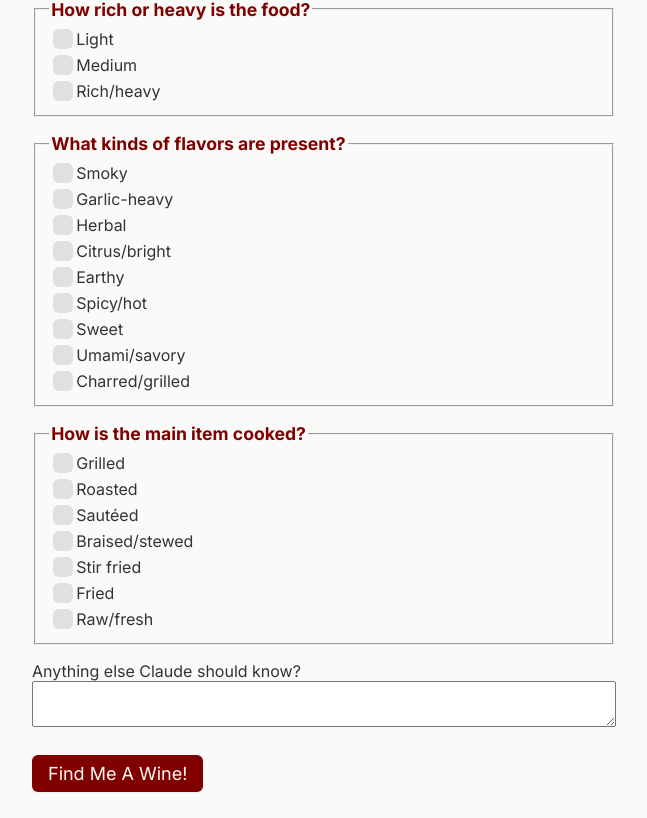
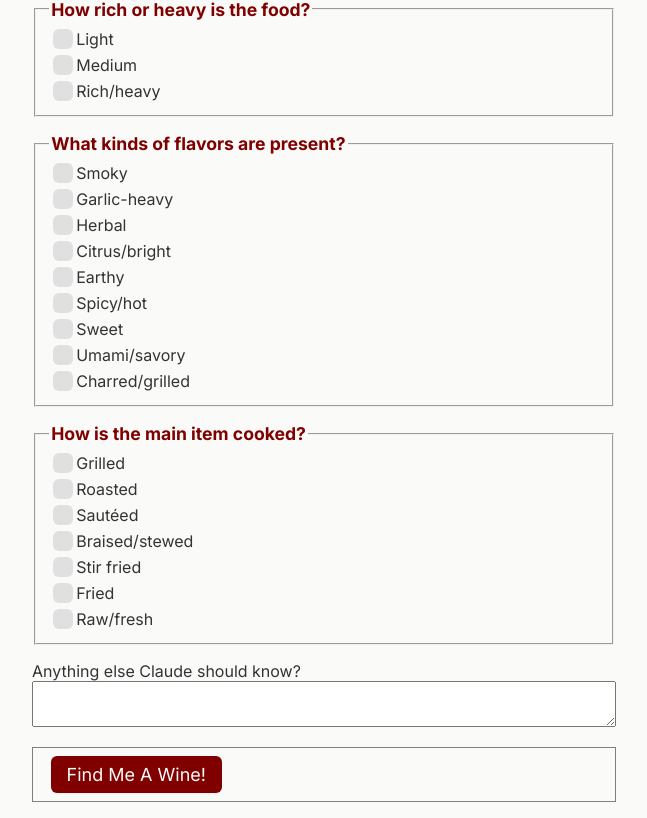
Before and after one commit to acolburn/somm-claude, a React (Vite) app: page / in a window 1280 px wide. Shown: the part 910-1728 px from the top of the page, without its empty margins (316-963 px from the left). Built offline with nearby package versions, Linux system fonts and the light colour scheme.

Commit message:
Added notifications next to button

```diff
--- a/src/WinePairingForm.jsx
+++ b/src/WinePairingForm.jsx
@@ -12,6 +12,7 @@ export default function WinePairingForm() {
   //   });
 
   const [wineRecommendations, setWineRecommendations] = useState("");
+  const [loading, setLoading] = useState("idle"); // 'idle' | 'loading' | 'done'
 
   const categories = {
     protein: [
@@ -170,6 +171,7 @@ export default function WinePairingForm() {
   }
 
   async function callClaude(myPrompt) {
+    setLoading("loading");
     try {
       // Send the prompt to your Netlify Function
       const response = await fetch(
@@ -199,15 +201,15 @@ export default function WinePairingForm() {
       }
     } catch (error) {
       console.error("Fetch error:", error);
+    } finally {
+      setLoading("done");
     }
   }
 
   return (
     <section className="wine-form-container">
       <h1>What wine pairs well with my meal?</h1>
-      <p>
-        Choose the dish elements you'd like to pair with wine:
-      </p>
+      <p>Choose the dish elements you'd like to pair with wine:</p>
       <form onSubmit={getAWine}>
         <fieldset>
           <legend>What proteins are we featuring?</legend>
@@ -237,7 +239,15 @@ export default function WinePairingForm() {
           Anything else Claude should know? <br />
         </label>
         <textarea id="additional-info" name="additional-info"></textarea>
-        <button>Find Me A Wine!</button>
+        <div className="submit-button-container">
+          <button>Find Me A Wine!</button>
+          {loading === "loading" && (
+            <span className="loading-indicator">Claude is thinking...</span>
+          )}
+          {loading === "done" && (
+            <span className="loading-indicator">Ready! Scroll down.</span>
+          )}
+        </div>
       </form>
       {wineRecommendations && <ClaudeResults wines={wineRecommendations} />}
     </section>
--- a/style.css
+++ b/style.css
@@ -10,7 +10,6 @@ body {
   background-color: #fafaf8;
   font-size: 1.1rem;
 }
-
 
 header {
   display: flex;
@@ -111,7 +110,16 @@ p {
   line-height: 20px;
 } */
 
-.wine-form-container button {
+.submit-button-container {
+  padding-left: 1.1rem;
+  margin-bottom: 1rem;
+  border: 1px solid grey;
+  display: flex;
+  justify-content: start;
+  align-items: center;
+}
+
+.submit-button-container button {
   border: none;
   border-radius: 6px;
   background: #800000;
@@ -122,6 +130,25 @@ p {
   font-family: Inter, sans-serif;
   font-size: 1.125rem;
   cursor: pointer;
+}
+
+.loading-indicator {
+  display: inline-block;
+  margin-left: 10px; /* Space between the button and the loading indicator */
+  font-size: 1rem; /* Font size of the loading message */
+  color: #800000; /* Text color; can adjust to your theme */
+  font-weight: bold; /* Bold text for emphasis */
+  animation: fade 1.5s infinite; /* Animation for fading effect */
+}
+
+@keyframes fade {
+  0%,
+  100% {
+    opacity: 0.5; /* Start and end with half transparency */
+  }
+  50% {
+    opacity: 1; /* Full opacity in the middle */
+  }
 }
 
 /* for label and checkbox alignment */
```
